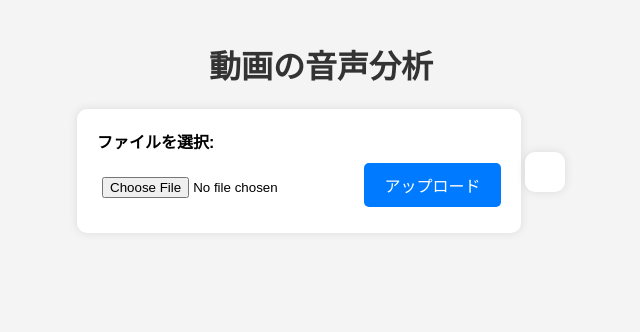
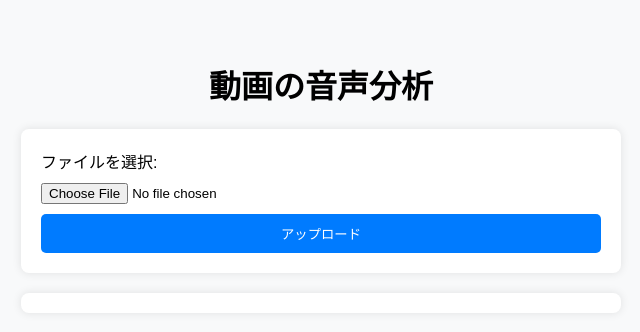
Before and after one commit to syuzoonwr7000/video_emotion_ai, a FastAPI app: page / in a window 1280 px wide. Shown: the top 332 px of the page, without its empty margins (319-959 px from the left). Run offline with FastAPI, Linux system fonts and the light colour scheme.

Commit message:
アップロードと感情スコア表示

```diff
--- a/app/main.py
+++ b/app/main.py
@@ -1,9 +1,10 @@
 from fastapi import FastAPI, UploadFile, File
-from fastapi.responses import HTMLResponse  # HTMLResponseをインポート
+from fastapi.responses import HTMLResponse
+from fastapi.responses import JSONResponse
 import shutil
 import os
-from app.services.audio_processing import extract_audio  # 音声抽出モジュール
-from app.services.emotion_analysis import analyze_audio_emotion  # 感情分析モジュール
+from app.services.audio_processing import extract_audio
+from app.services.emotion_analysis import analyze_emotions
 from fastapi.templating import Jinja2Templates
 from fastapi import Request
 from fastapi.staticfiles import StaticFiles
@@ -20,6 +21,27 @@ templates = Jinja2Templates(directory="app/templates")
 # アップロードディレクトリ
 UPLOAD_DIR = "uploads"
 os.makedirs(UPLOAD_DIR, exist_ok=True)
+
+# アップロード機能
+@app.post("/upload/")
+async def upload_video(file: UploadFile):
+    file_path = os.path.join(UPLOAD_DIR, file.filename)
+
+    # ファイルを保存
+    with open(file_path, "wb") as buffer:
+        shutil.copyfileobj(file.file, buffer)
+
+    # 音声抽出
+    audio_path = extract_audio(file_path)
+
+    # 感情分析
+    emotion_scores = analyze_emotions(audio_path)
+
+    return JSONResponse({
+        "filename": file.filename,
+        "audio_filename": os.path.basename(audio_path),
+        "emotion_scores": emotion_scores
+    })
 
 # トップページを表示するGETメソッド
 @app.get("/", response_class=HTMLResponse)
--- a/static/css/style.css
+++ b/static/css/style.css
@@ -1,43 +1,32 @@
 body {
     font-family: Arial, sans-serif;
-    background-color: #f4f4f4;
-    text-align: center;
-    margin: 0;
+    max-width: 600px;
+    margin: 20px auto;
     padding: 20px;
+    background-color: #f8f9fa;
 }
 
 h1 {
-    color: #333;
+    text-align: center;
 }
 
 form {
-    background: #fff;
+    display: flex;
+    flex-direction: column;
+    gap: 10px;
+    background: white;
     padding: 20px;
-    border-radius: 10px;
-    box-shadow: 0 0 10px rgba(0, 0, 0, 0.1);
-    display: inline-block;
-    text-align: left;
-}
-
-label {
-    font-weight: bold;
-    display: block;
-    margin-bottom: 10px;
-}
-
-input[type="file"] {
-    padding: 5px;
-    margin-bottom: 10px;
+    border-radius: 8px;
+    box-shadow: 0px 0px 10px rgba(0, 0, 0, 0.1);
 }
 
 button {
+    padding: 10px;
     background-color: #007bff;
     color: white;
     border: none;
-    padding: 10px 20px;
+    cursor: pointer;
     border-radius: 5px;
-    cursor: pointer;
-    font-size: 16px;
 }
 
 button:hover {
@@ -46,10 +35,8 @@ button:hover {
 
 #result {
     margin-top: 20px;
-    background: #fff;
-    padding: 20px;
-    border-radius: 10px;
-    box-shadow: 0 0 10px rgba(0, 0, 0, 0.1);
-    display: inline-block;
-    text-align: left;
+    padding: 10px;
+    background: white;
+    border-radius: 8px;
+    box-shadow: 0px 0px 10px rgba(0, 0, 0, 0.1);
 }
--- a/static/js/main.js
+++ b/static/js/main.js
@@ -9,9 +9,16 @@ document.getElementById("uploadForm").addEventListener("submit", async function(
     });
 
     const data = await response.json();
+
+    let emotionHtml = "<h2>感情スコア</h2><ul>";
+    for (const [emotion, score] of Object.entries(data.emotion_scores)) {
+        emotionHtml += `<li>${emotion}: ${score}</li>`;
+    }
+    emotionHtml += "</ul>";
+
     document.getElementById("result").innerHTML = `
         <p>アップロードされたファイル: ${data.filename}</p>
         <p>音声ファイル: ${data.audio_filename}</p>
-        <p>感情スコア: ${JSON.stringify(data.emotion_scores)}</p>
+        ${emotionHtml}
     `;
 });
```
Also changed, not shown: app/services/audio_processing.py (+7 -2 lines), app/services/emotion_analysis.py (+6 -11 lines), 2 other files.
